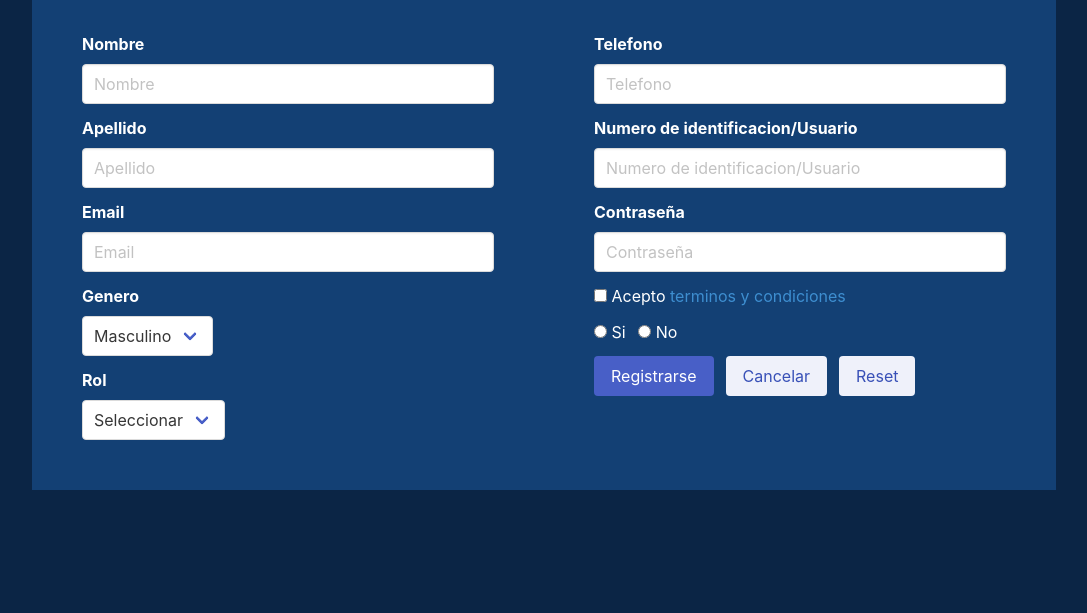
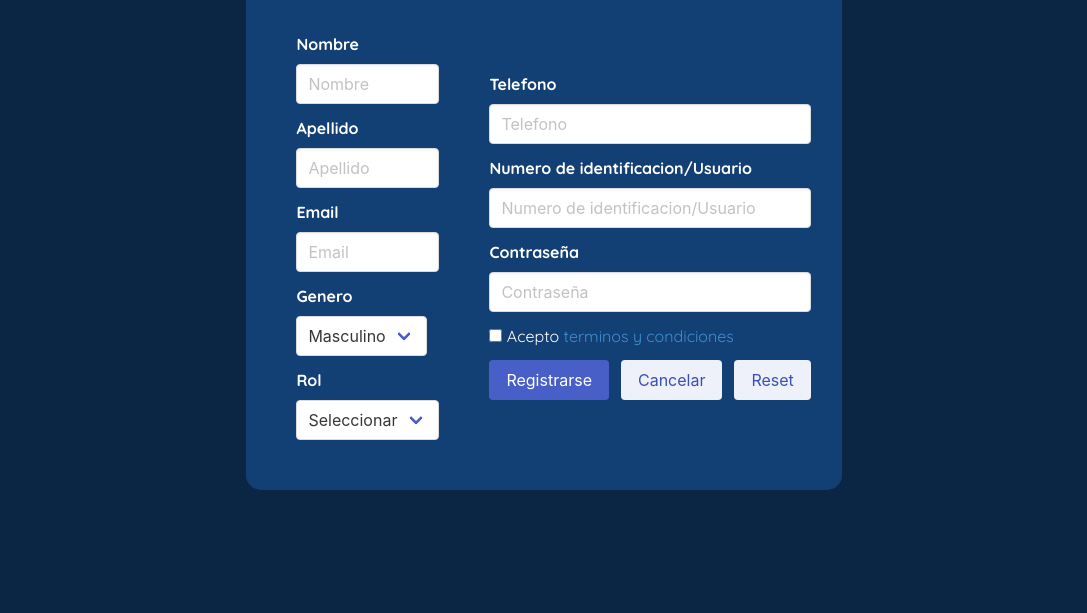
Before and after one commit to BETAOMG/smarttruck, a website: page registro.html in a window 1280 px wide. Shown: the part 187-800 px from the top of the page, without its empty margins (96-1183 px from the left). Drawn offline with nearby package versions, Linux system fonts and the light colour scheme.

Commit message:
Eliminar archivos innecesarios y mejorar html y estilos de pagina de registro

```diff
--- a/assets/css/registro.css
+++ b/assets/css/registro.css
@@ -19,12 +19,12 @@ body{
     background-color: var(--azulOscuro);
     display: flex;
     align-items: center;
+    justify-content: center;
     height: 100vh;
 }
 
 
 .contenedor{
-    display: grid;
     margin: 0 auto;
     max-width: 1200px;
     width: 80%;
@@ -71,13 +71,9 @@ body{
         "content-right";
     grid-template-columns: 1fr 1fr 1fr;
 }
-
-
-
-
 .formulario{
     padding: 50px;
-    background-color: var(--azul);
+
     width: 100%;
 }
 .texto-formulario h2, .input label, .password-olvidada a, .texto-formulario p{
@@ -125,6 +121,8 @@ body{
 
 
     #grid-register{
+        background-color: var(--azul);
+        border-radius: 15px;
         display: grid;
         width: 100%;
         grid-template-areas:
@@ -135,15 +133,26 @@ body{
 
     #title {
         grid-area: title;
-        background-color: var(--azul);
+
     }
 
     #content-register-left {
         grid-area: content-left;
-        background-color: var(--azul);
+
     }
 
     #content-register-right {
         grid-area: content-right;
-        background-color: var(--azul);
+
+        display: flex;
+        flex-direction: column;
+        justify-content: center;
+        align-content: center;
+        padding-right: 2.5rem;
     }}
+
+    @media(max-width:768px){
+        main{
+            margin-top: 15rem;
+        }
+    }
--- a/registro.html
+++ b/registro.html
@@ -9,13 +9,12 @@
     <link rel="preconnect" href="https://fonts.googleapis.com">
     <link rel="preconnect" href="https://fonts.gstatic.com" crossorigin>
     <link href="https://fonts.googleapis.com/css2?family=Quicksand:wght@400;700&display=swap" rel="stylesheet">
-    <link rel="stylesheet" href="./">
+    <link rel="stylesheet" href="./node_modules/bulma/css/bulma.css">
     <link rel="stylesheet" href="./assets/css/registro.css">
-    <link rel="stylesheet" href="./node_modules/bulma/css/bulma.css">
 </head>
 
 <body>
-
+  <main>
     <div class="contenedor-formulario contenedor">
       <div id="grid-register">
         <div class="imagen-formulario"></div>
@@ -71,11 +70,10 @@
                   </div>
                 </div>
               </div>
-        </form>
         </div>
 
         <div id="content-register-right">
-        <form class="formulario">
+
 
             <div class="field">
             <label class="label has-text-white">Telefono</label>
@@ -102,20 +100,6 @@
                 </label>
               </div>
             </div>
-
-          <div class="field">
-            <div class="control">
-              <label class="radio has-text-white">
-                <input type="radio" name="question">
-                Si
-              </label>
-              <label class="radio has-text-white">
-                <input type="radio" name="question">
-                No
-              </label>
-            </div>
-          </div>
-
             <div class="field is-grouped">
               <div class="control">
                 <button type="button" class="button is-link">Registrarse</button>
@@ -132,5 +116,10 @@
         </div>
       </div>
     </div>
+  </main>
+
+
+
+
 </body>
 </html>
```
Also changed, not shown: Truck.jpg (deleted). Lines whose indentation alone changed are shown as unchanged.
